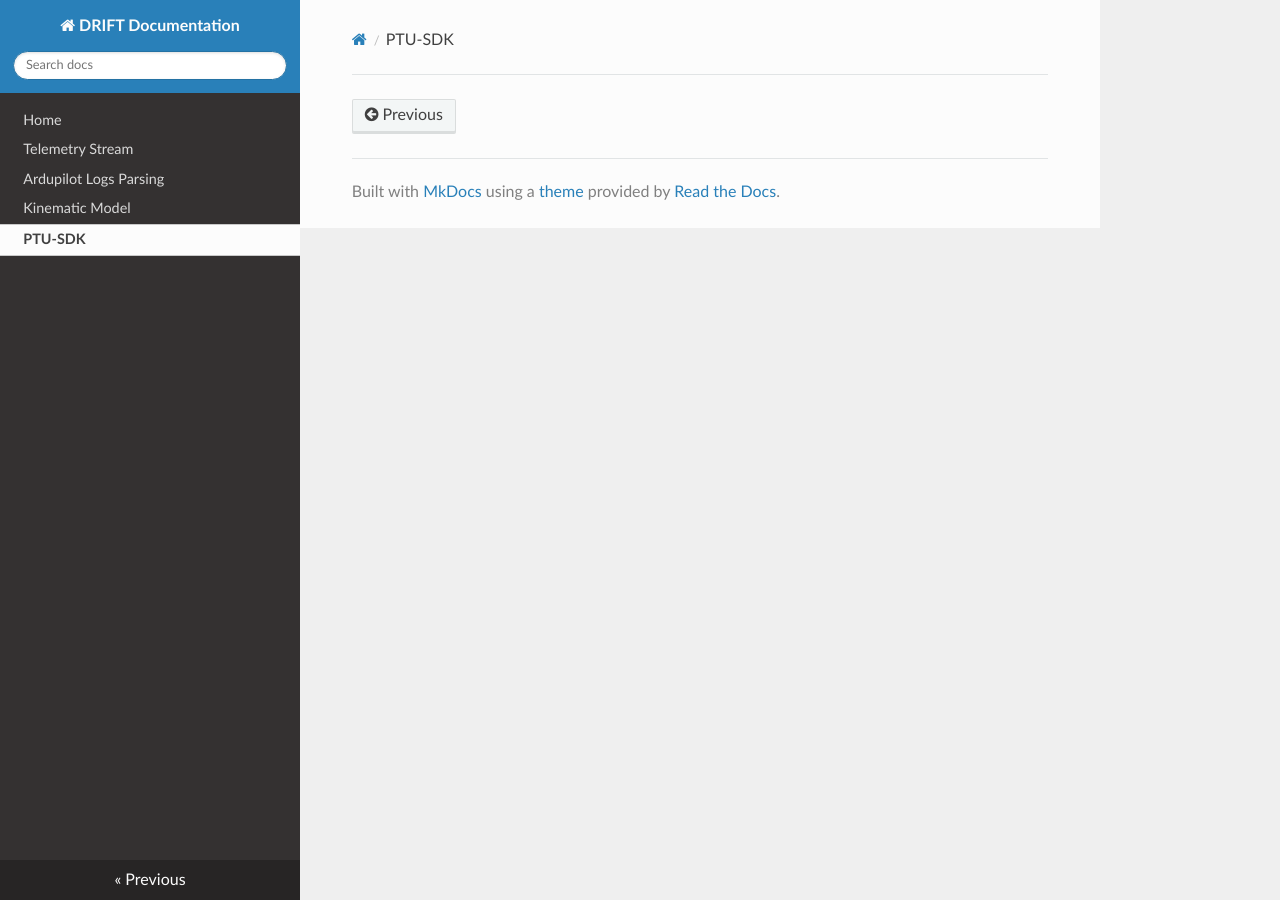
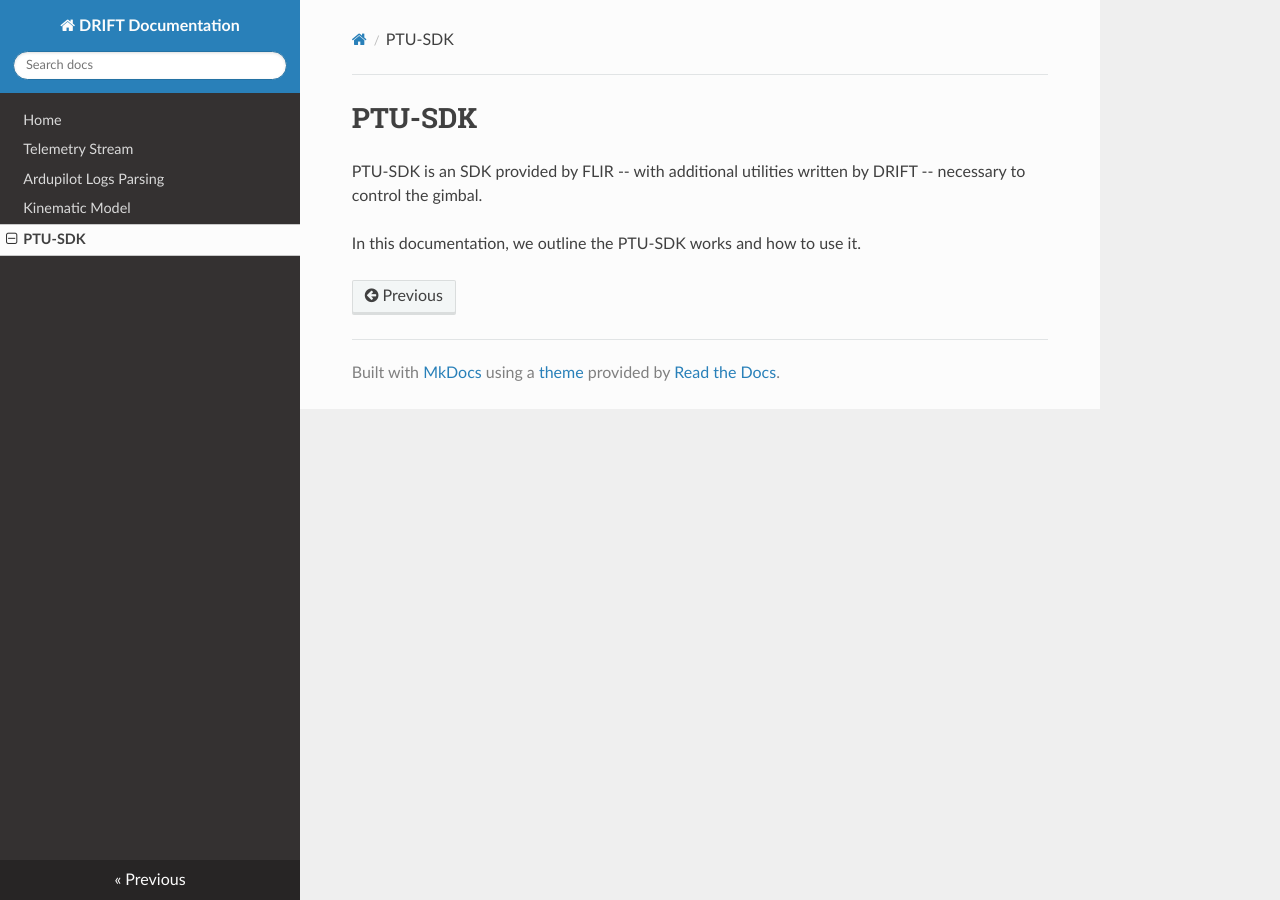
Before and after one commit to team-drift/delphi, an MkDocs documentation site: the page built from docs/PTU-SDK.md, in a window 1280 px wide. Built offline with MkDocs 1.6.1, drawn with Linux system fonts in a browser that asks for light colours; nearby versions of some CDN libraries.

Commit message:
Update documentation

```diff
--- a/docs/PTU-SDK.md
+++ b/docs/PTU-SDK.md
@@ -1 +1,4 @@
-404: Not Found
+# PTU-SDK
+PTU-SDK is an SDK provided by FLIR -- with additional utilities written by DRIFT -- necessary to control the gimbal.
+
+In this documentation, we outline the PTU-SDK works and how to use it.
```
